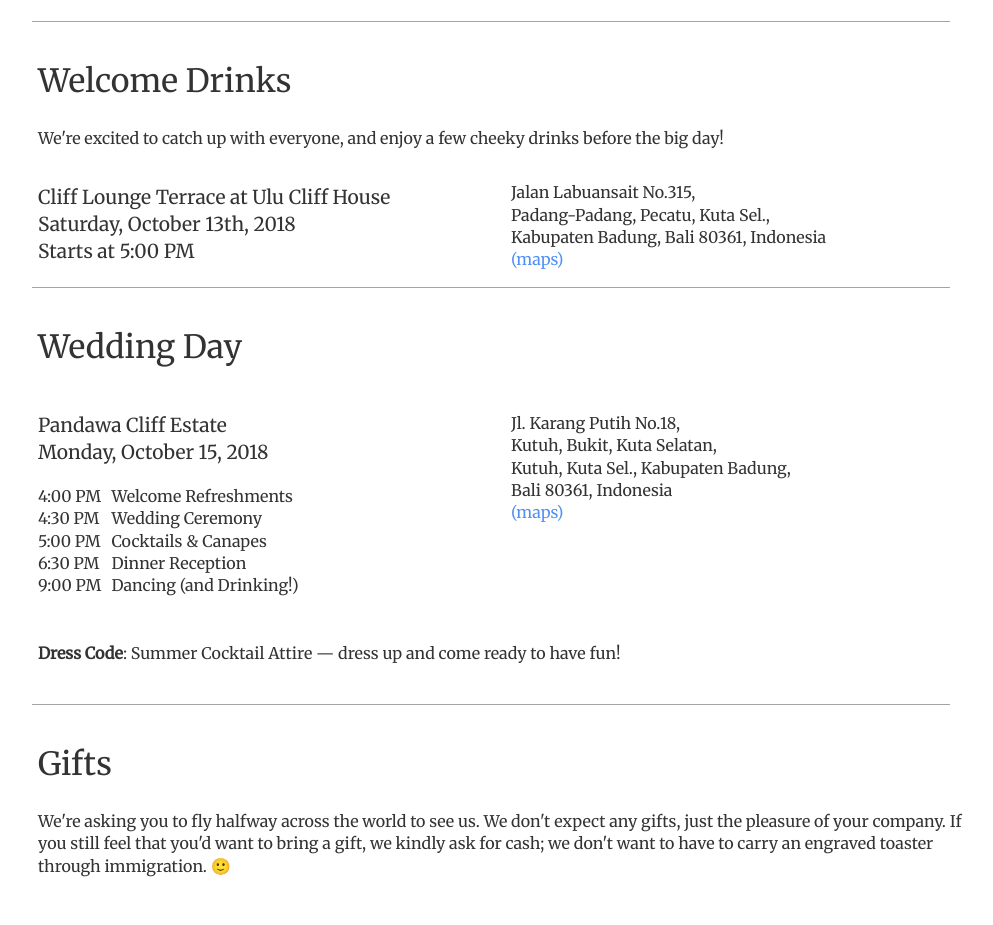
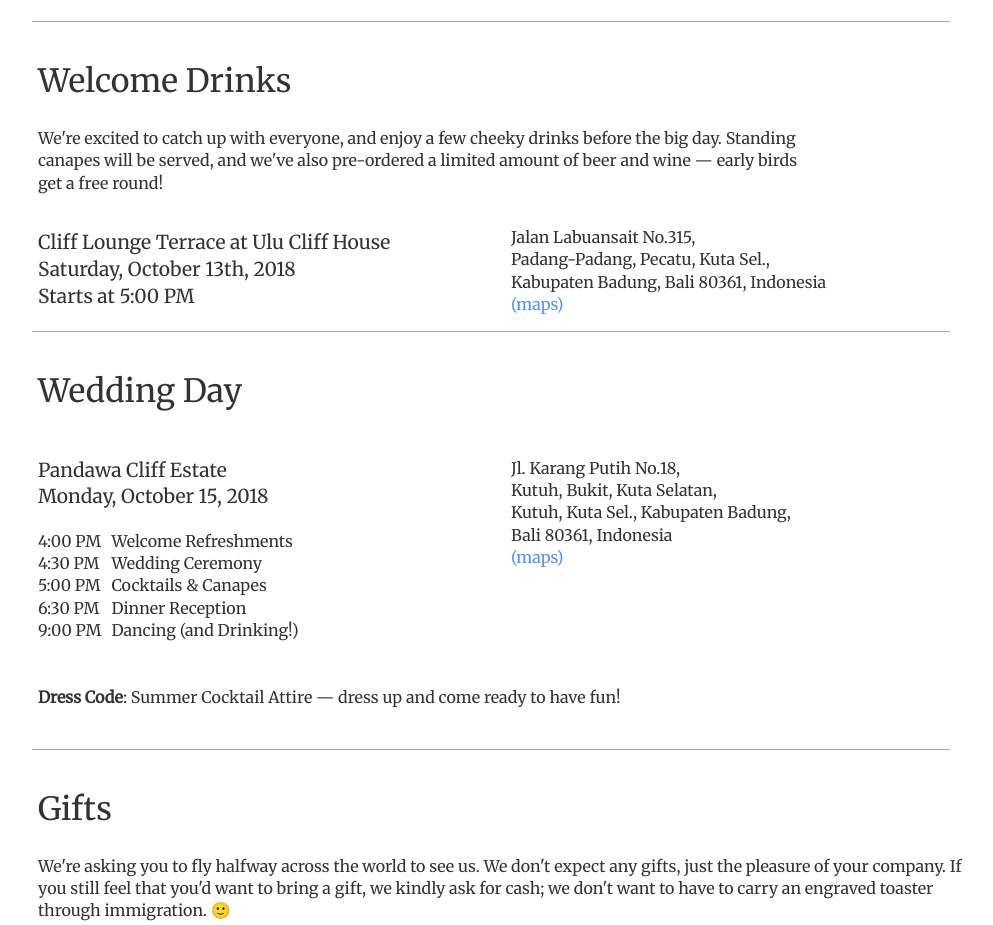
Before and after one commit to laflechejonathan/wed-web, a plain HTML site: page website/index.html in a window 1280 px wide. Shown: the part 2000-2925 px from the top of the page, without its empty margins (149-1142 px from the left). Drawn offline with Linux system fonts and the light colour scheme; no server answers.

Commit message:
amend welcome drinks

```diff
--- a/website/index.html
+++ b/website/index.html
@@ -136,7 +136,9 @@
 
                         <div class="column dense">
                             <p class="small-text">
-                                We're excited to catch up with everyone, and enjoy a few cheeky drinks before the big day!
+                                We're excited to catch up with everyone, and enjoy a few cheeky drinks before the big day.
+                                Standing canapes will be served, and we've also pre-ordered a limited amount of beer and wine —
+                                early birds get a free round!
                             </p>
                         </div>
 
```
